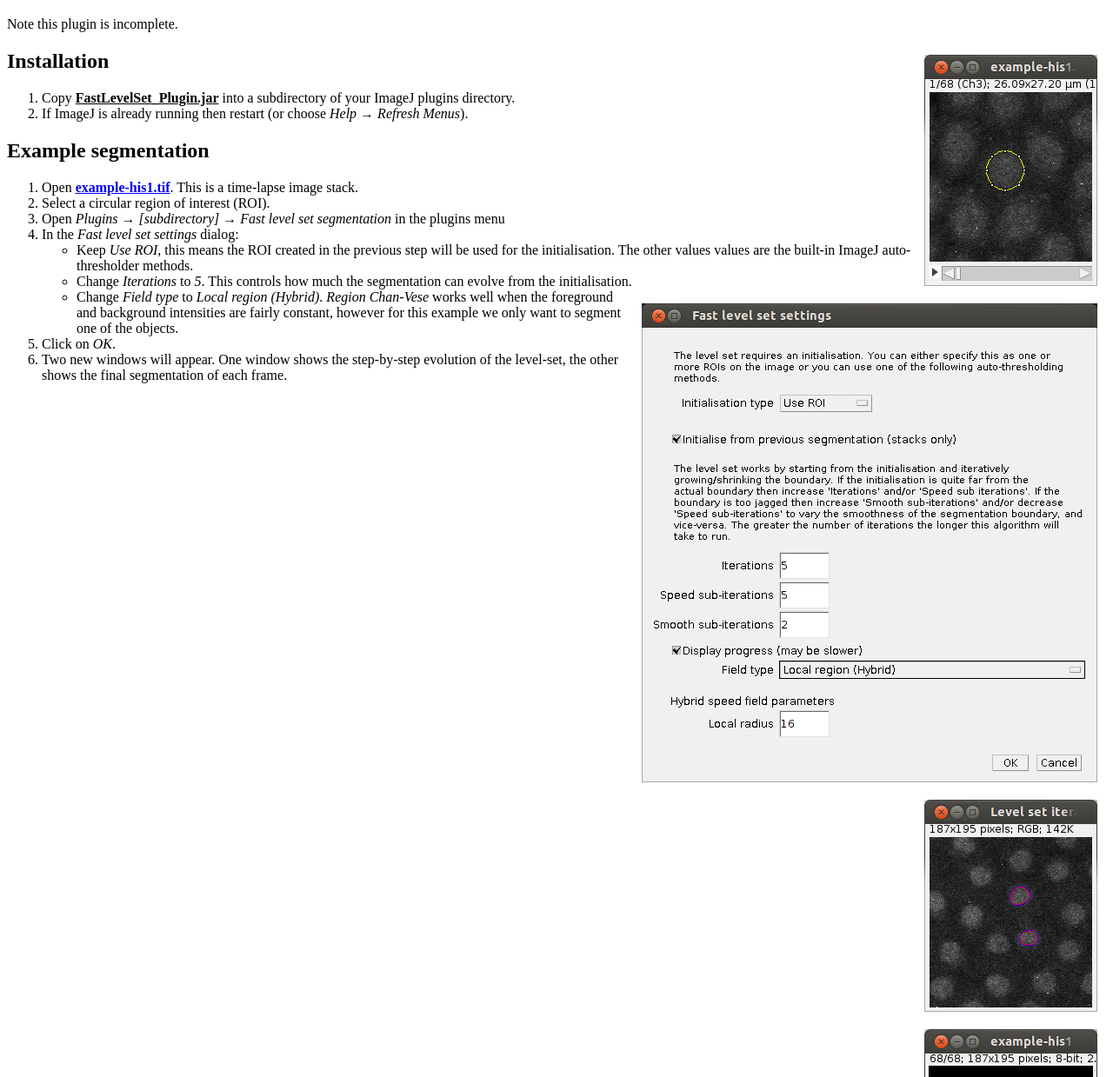
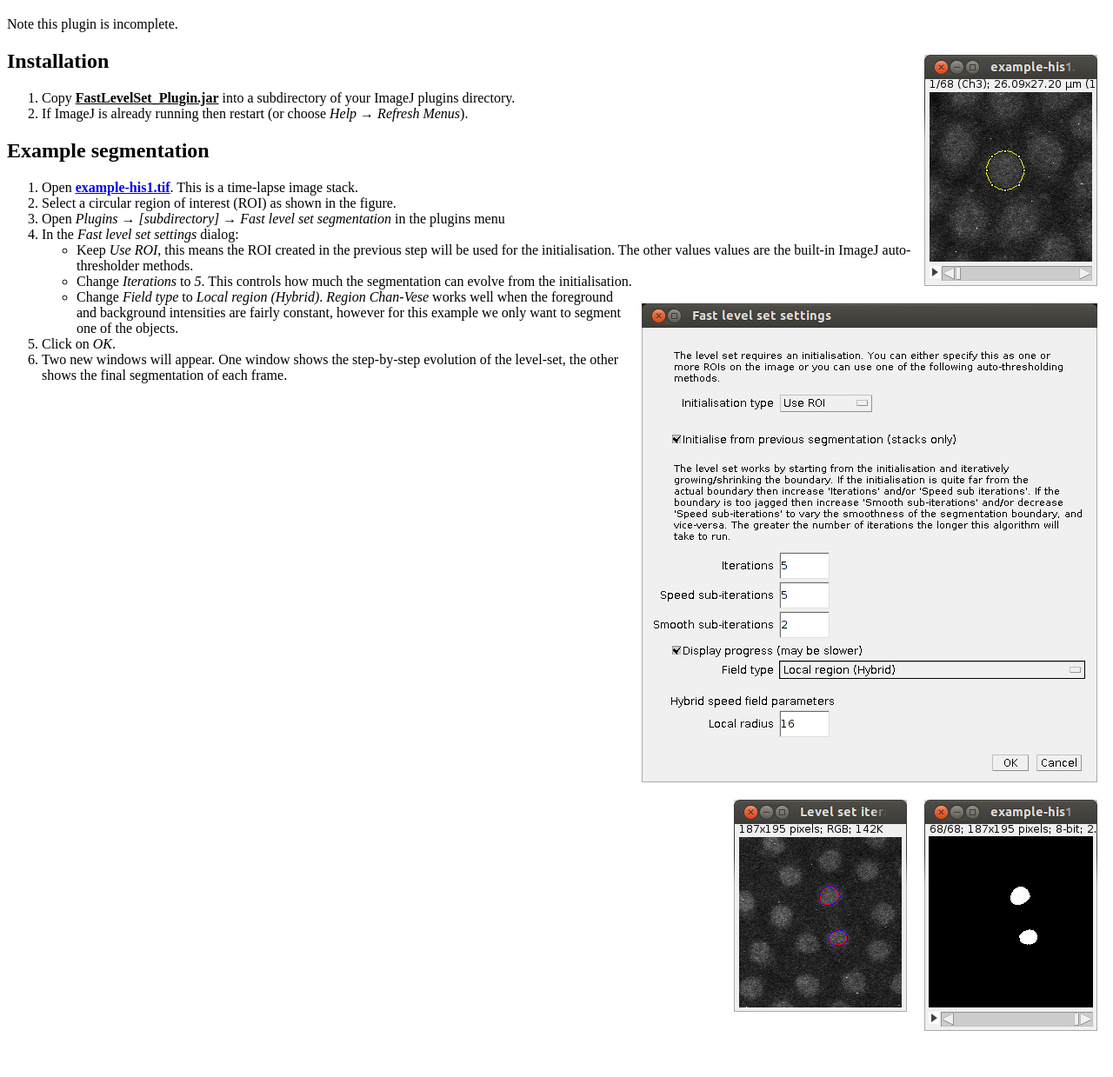
Before and after one commit to manics/imagej-fastlevelset, a plain HTML site: page doc/index.html in a window 1280 px wide. Shown: the part 61-1300 px from the top of the page at 87% size. After the commit the page ends 1257 px from the top, so only its background shows below. Drawn offline with Linux system fonts and the light colour scheme.

Commit message:
Tweaked text and layout in html doc

```diff
--- a/doc/index.html
+++ b/doc/index.html
@@ -2,7 +2,7 @@
 <html>
   <head>
     <meta http-equiv="content-type" content="text/html;charset=utf-8">
-    <title>FastLevelSet ImageJ Plugin example</title>
+    <title>FastLevelSet ImageJ Plugin</title>
     <style type="text/css">
       .filename {
       font-weight:bold;
@@ -18,6 +18,9 @@
       clear: both;
       padding: 10px;
       }
+      img.sidebyside {
+      clear: none;
+      }
     </style>
   </head>
   <body>
@@ -30,8 +33,8 @@
     <div>
       <img src="example-init.jpg" alt="Select a ROI" title="Select a ROI" width="199" height="266" />
       <img src="example-settings.jpg" alt="Fast level set settings dialog" title="Fast level set settings dialog" width="524" height="551" />
-      <img src="example-iterations.jpg" alt="Intermediate iterations" title="Intermediate iterations" width="199" height="244" />
       <img src="example-segmentation.jpg" alt="Segmentation window" title="Segmentation window" width="199" height="266" />
+      <img src="example-iterations.jpg" alt="Intermediate iterations" title="Intermediate iterations" width="199" height="244" class="sidebyside" />
     </div>
 
     <h2>Installation</h2>
@@ -46,7 +49,7 @@
 
     <ol>
       <li>Open <span class="filename"><a href="example-his1.tif">example-his1.tif</a></span>. This is a time-lapse image stack.</li>
-      <li>Select a circular region of interest (ROI).</li>
+      <li>Select a circular region of interest (ROI) as shown in the figure.</li>
       <li>Open <span class="ijmenu">Plugins &rarr; [subdirectory] &rarr; Fast level set segmentation</span> in the plugins menu</li>
       <li>In the <span class="ijmenu">Fast level set settings</span> dialog:
 	<ul>
```
